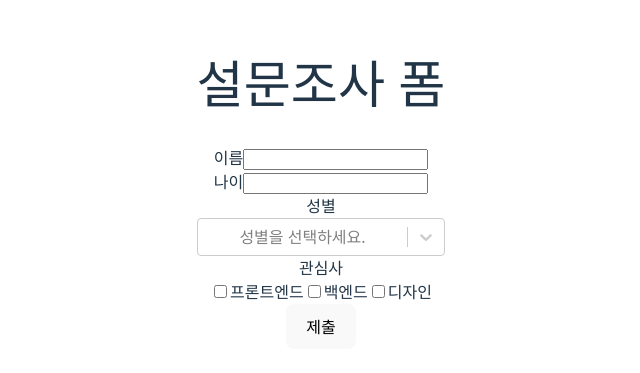
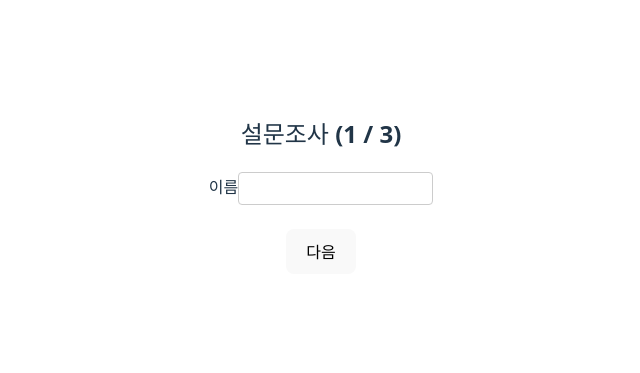
Before and after one commit to Eilleen-yang/survey-app, a React (Vite) app: page / in a window 1280 px wide. Shown: the part 215-588 px from the top of the page, without its empty margins (319-959 px from the left). Built offline with nearby package versions, Linux system fonts and the light colour scheme.

Commit message:
form Components 분리

```diff
--- a/src/App.jsx
+++ b/src/App.jsx
@@ -4,7 +4,6 @@ import Home from "./pages/Home";
 function App() {
   return (
     <div style={{ maxWidth: 600, margin: "0 auto", padding: 20 }}>
-      <h1>설문조사 폼</h1>
       <Home />
     </div>
   );
--- /dev/null
+++ b/src/_components/FormError.jsx
@@ -0,0 +1,6 @@
+function FormError({ message }) {
+  if (!message) return null;
+  return <p style={{ color: "crimson", fontSize: "0.875rem" }}>{message}</p>;
+}
+
+export default FormError;
--- /dev/null
+++ b/src/_components/StepAge.jsx
@@ -0,0 +1,29 @@
+import { useFormContext } from "react-hook-form";
+import FormError from "./FormError";
+
+export default function StepAge() {
+  const {
+    register,
+    formState: { errors },
+  } = useFormContext();
+  return (
+    <div>
+      <label>나이</label>
+      <input
+        type="number"
+        style={{
+          border: errors.age ? "2px solid crimson" : "1px solid #ccc",
+          padding: "8px",
+          borderRadius: "4px",
+        }}
+        {...register("age", {
+          required: "나이는 필수입니다.",
+          min: { value: 10, message: "10세 이상만 참여 가능합니다." },
+        })}
+      />
+      <FormError message={errors.age?.message} />
+      <br />
+      <br />
+    </div>
+  );
+}
--- /dev/null
+++ b/src/_components/StepGender.jsx
@@ -0,0 +1,52 @@
+import { Controller, useFormContext, useWatch } from "react-hook-form";
+import Select from "react-select";
+import FormError from "./FormError";
+
+const genderOptions = [
+  { value: "male", label: "남성" },
+  { value: "female", label: "여성" },
+];
+
+export default function StepGender() {
+  const {
+    control,
+    register,
+    formState: { errors },
+  } = useFormContext();
+
+  const selectedGender = useWatch({
+    control,
+    name: "gender",
+  });
+
+  return (
+    <div>
+      <label>성별</label>
+      <Controller
+        name="gender"
+        control={control}
+        rules={{ required: "성별을 선택해주세요. " }}
+        render={({ field }) => (
+          <Select
+            {...field}
+            options={genderOptions}
+            placeholder={"성별을 선택하세요."}
+          />
+        )}
+      />
+
+      <FormError message={errors.gender?.message} />
+
+      {selectedGender?.value === "famele" && (
+        <div>
+          <br />
+          <label>
+            <input type="checkbox" {...register("pregnant")} />
+            임신 중입니다.
+          </label>
+        </div>
+      )}
+      <br />
+    </div>
+  );
+}
--- /dev/null
+++ b/src/_components/StepName.jsx
@@ -0,0 +1,30 @@
+import { useFormContext } from "react-hook-form";
+import FormError from "./FormError";
+
+export default function StepName() {
+  const {
+    register,
+    watch,
+    formState: { errors },
+  } = useFormContext();
+
+  const name = watch("name");
+  return (
+    <div>
+      {name && <p>{name}님, 안녕하세요!</p>}
+      <label>이름</label>
+      <input
+        type="text"
+        style={{
+          border: errors.name ? "2px solid crimson" : "1px solid #ccc",
+          padding: "8px",
+          borderRadius: "4px",
+        }}
+        {...register("name", { required: "이름은 필수 입니다." })}
+      />
+      <FormError message={errors.name?.message} />
+      <br />
+      <br />
+    </div>
+  );
+}
--- a/src/_components/SurveyForm.jsx
+++ b/src/_components/SurveyForm.jsx
@@ -1,19 +1,10 @@
-import { Controller, useForm } from "react-hook-form";
-import Select from "react-select";
-
-const genderOptions = [
-  { value: "male", label: "남성" },
-  { value: "female", label: "여성" },
-];
+import { FormProvider, useForm } from "react-hook-form";
+import StepName from "./StepName";
+import StepAge from "./StepAge";
+import StepGender from "./StepGender";
 
 export default function SuveyForm() {
-  const {
-    control,
-    register,
-    watch,
-    handleSubmit,
-    formState: { errors },
-  } = useForm();
+  const methods = useForm();
 
   const onSubmit = (data) => {
     const submittedData = {
@@ -22,77 +13,18 @@ export default function SuveyForm() {
     };
     console.log("폼 제출 데이터", submittedData);
     alert("설문조사 제출 완료!");
+
+    methods.reset();
   };
 
-  const name = watch("name");
   return (
-    <form onSubmit={handleSubmit(onSubmit)}>
-      {name && <p>{name}님, 환영합니다!</p>}
-      <div>
-        <label>이름</label>
-        <input
-          type="text"
-          {...register("name", { required: "이름은 필수입니다." })}
-        />
-        {errors.name && <p style={{ color: "red" }}>{errors.name.message}</p>}
-      </div>
-      <div>
-        <label>나이</label>
-        {errors.name && <p style={{ color: "red" }}>{errors.name.message}</p>}
-        <input
-          type="number"
-          {...register("age", {
-            required: "나이는 필수입니다.",
-            min: { value: 10, message: "10대 이상만 참여가능합니다." },
-          })}
-        />
-        {errors.age && <p style={{ color: "red" }}>{errors.age.message}</p>}
-      </div>
-      <div>
-        <label>성별</label>
-        {/* <select {...register("gender", { required: "성별을 선택해주세요." })}>
-          <option value="">선택</option>
-          <option value="male">남성</option>
-          <option value="female">여성</option>
-        </select> */}
-        <Controller
-          name="gender"
-          control={control}
-          rules={{ required: "성별을 선택해주세요." }}
-          render={({ field }) => (
-            <Select
-              {...field}
-              options={genderOptions}
-              placeholder="성별을 선택하세요."
-            />
-          )}
-        />
-        {errors.gender && (
-          <p style={{ color: "red" }}>{errors.gender.message}</p>
-        )}
-      </div>
-      <div>
-        <label>관심사</label>
-        <div>
-          <label>
-            <input
-              type="checkbox"
-              value="frontend"
-              {...register("interests")}
-            />
-            프론트엔드
-          </label>
-          <label>
-            <input type="checkbox" value="backend" {...register("interests")} />
-            백엔드
-          </label>
-          <label>
-            <input type="checkbox" value="design" {...register("interests")} />
-            디자인
-          </label>
-        </div>
-      </div>
-      <button type="submit">제출</button>
-    </form>
+    <FormProvider {...methods}>
+      <form onSubmit={methods.handleSubmit(onSubmit)}>
+        <StepName />
+        <StepAge />
+        <StepGender />
+        <button type="submit">제출</button>
+      </form>
+    </FormProvider>
   );
 }
--- a/src/pages/Home.jsx
+++ b/src/pages/Home.jsx
@@ -1,5 +1,55 @@
+import { FormProvider, useForm } from "react-hook-form";
 import SuveyForm from "../_components/SurveyForm";
+import { useState } from "react";
+import StepName from "../_components/StepName";
+import StepAge from "../_components/StepAge";
+import StepGender from "../_components/StepGender";
 
 export default function Home() {
-  return <SuveyForm />;
+  const methods = useForm({ mode: "onBlur" });
+  const [step, setStep] = useState(0);
+
+  const onSubmit = (data) => {
+    console.log("form submit data: ", data);
+    alert("설문조사 제출 완료!!");
+  };
+
+  const handleNext = async () => {
+    const valie = await methods.trigger();
+
+    if (valie) setStep((prev) => prev + 1);
+  };
+  const handleBack = () => {
+    if (valie) setStep((prev) => prev - 1);
+  };
+
+  const steps = [
+    <StepName key={"name"} />,
+    <StepAge key={"age"} />,
+    <StepGender key={"gender"} />,
+  ];
+  return (
+    <FormProvider {...methods}>
+      <form onSubmit={methods.handleSubmit(onSubmit)}>
+        <h2>
+          설문조사 ({step + 1} / {steps.length})
+        </h2>
+        {steps[step]}
+
+        <div>
+          {step > 0 && (
+            <button type="button" onClick={handleBack}>
+              이전
+            </button>
+          )}
+          {step < steps.length - 1 && (
+            <button type="button" onClick={handleNext}>
+              다음
+            </button>
+          )}
+          {step === steps.length - 1 && <button type="submit">제출</button>}
+        </div>
+      </form>
+    </FormProvider>
+  );
 }
```
